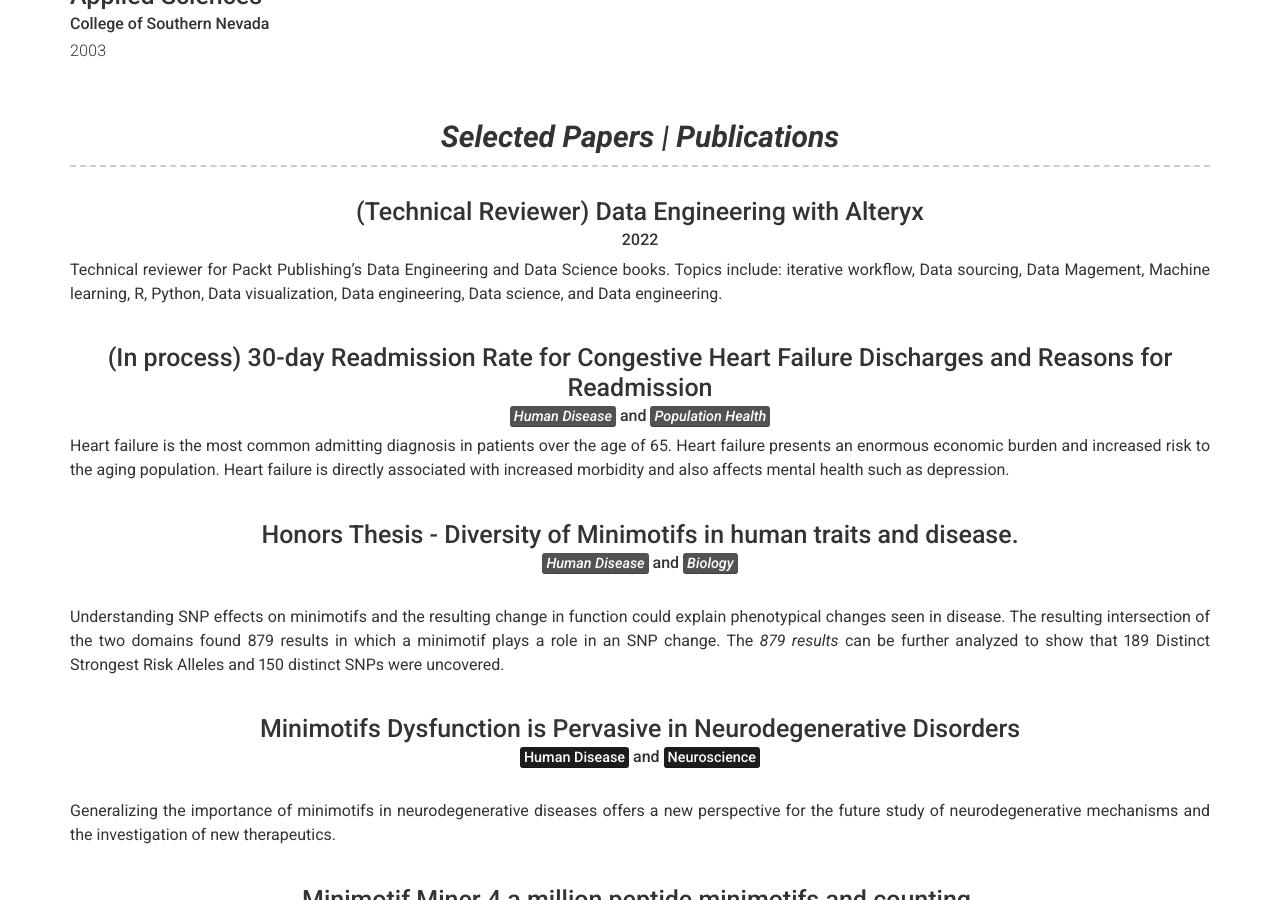
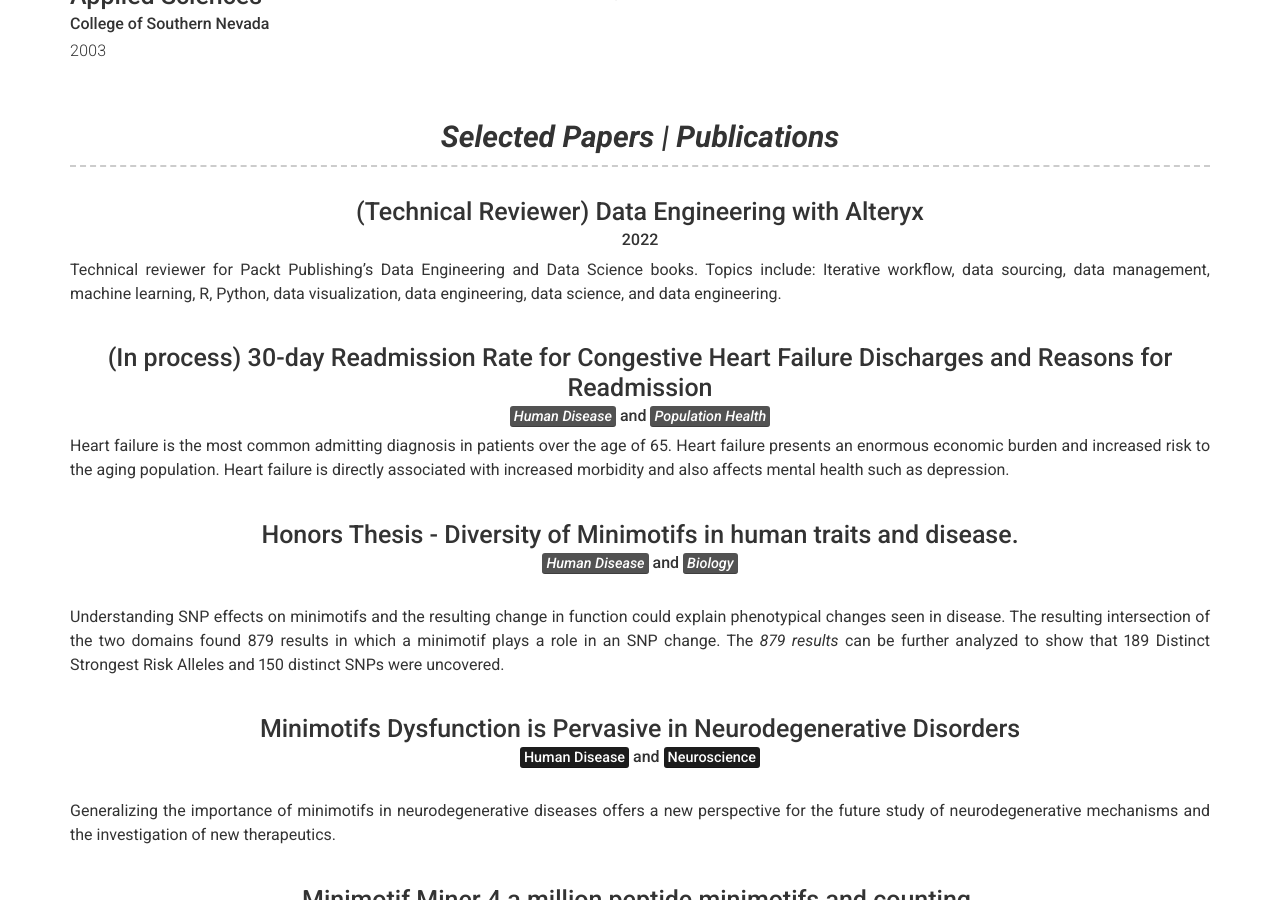
Before and after one commit to ricyoung/ricyoung.github.io, a Jekyll site: the page built from index.md, in a window 1280 px wide and 900 px high, scrolled down 3994 px. Built offline with Jekyll 4.4.1, drawn with Linux system fonts in a browser that asks for light colours; nearby versions of some CDN libraries.

Commit message:
spellling

```diff
--- a/_config.yml
+++ b/_config.yml
@@ -278,8 +278,7 @@
         # quote: >
         #   This is probably one of the greatest apps ever created, if you don't agree you're probably wrong.
         description: | # this will include new lines to allow paragraphs
-         Technical reviewer for Packt Publishing's Data Engineering and Data Science books. Topics include: iterative workflow, Data sourcing, Data Magement, Machine learning, R, Python, Data visualization, Data engineering, Data science, and Data engineering.
-
+          Technical reviewer for Packt Publishing's Data Engineering and Data Science books. Topics include: Iterative workflow, data sourcing, data management, machine learning, R, Python, data visualization, data engineering, data science, and data engineering.
 
 
       - layout: top-middle
```
Also changed, not shown: 1 other file.
